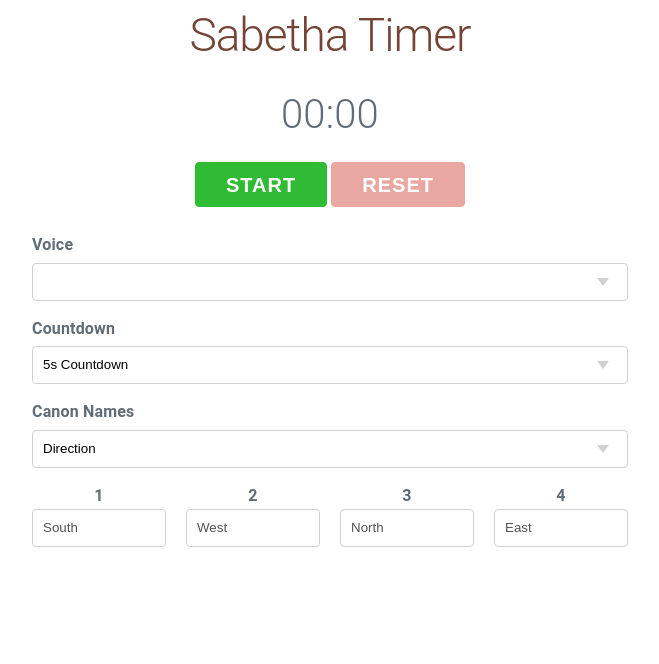
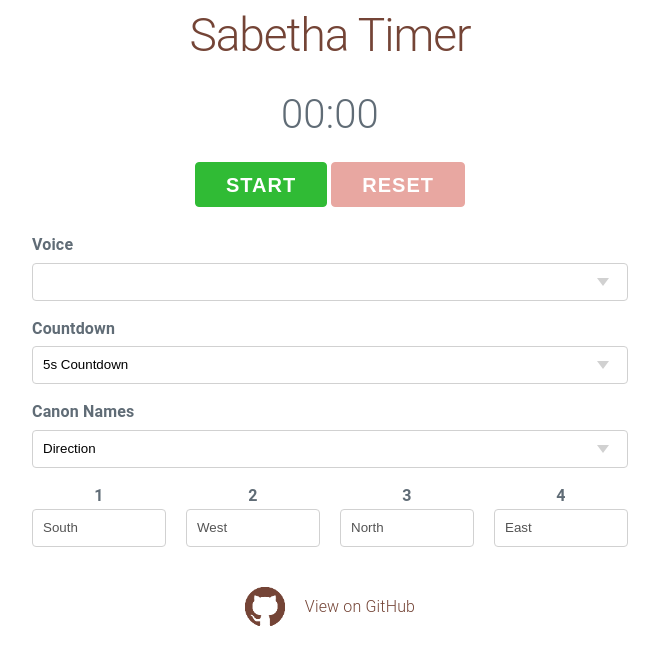
Before and after one commit to perrykaufman/sabetha-timer, a website built with webpack: page src/index.html in a window 1280 px wide. Shown: the whole page, without its empty margins (310-969 px from the left). Built offline with nearby package versions, Linux system fonts and the light colour scheme.

Commit message:
added github link

```diff
--- a/package.json
+++ b/package.json
@@ -3,6 +3,7 @@
     "@babel/core": "^7.3.4",
     "@babel/preset-env": "^7.3.4",
     "babel-loader": "^8.0.5",
+    "copy-webpack-plugin": "^5.0.2",
     "css-loader": "^2.1.1",
     "eslint": "^5.15.3",
     "eslint-config-airbnb-base": "^13.1.0",
--- a/src/index.html
+++ b/src/index.html
@@ -66,6 +66,10 @@
           </div>
         </fieldset>
       </form>
+      <a class="github-link" href="https://github.com/perrykaufman/sabetha-timer">
+        <img class="github-icon" src="images/github.png" alt="GitHub" target="_blank" />
+        <p class="github-text">View on GitHub</p>
+      </a>
     </div>
   </body>
 </html>
--- a/src/styles/main.sass
+++ b/src/styles/main.sass
@@ -83,6 +83,27 @@ $disabled-color: #606c76
   label
     margin: 0 1rem 0 0
 
+.github-link
+  align-items: center
+  display: flex
+  flex-flow: row nowrap
+  justify-content: center
+  margin: auto
+  padding: .5rem
+  width: 20rem
+
+  .github-icon
+    height: 4rem
+    width: 4rem
+
+  .github-text
+    color: $sabetha-color
+    margin: 0
+    padding: 0 0 0 2rem
+    transition: .2s all ease-in-out
+  &:hover .github-text
+    padding-left: 1rem
+
 @media (min-width: 40rem)
   .sabtimer-modal
     left: 50%
--- a/webpack.config.js
+++ b/webpack.config.js
@@ -1,10 +1,12 @@
 const HtmlWebpackPlugin = require("html-webpack-plugin");
 const MiniCssExtractPlugin = require("mini-css-extract-plugin");
+const CopyWebpackPlugin = require("copy-webpack-plugin");
 const path = require("path");
 
 const config = {
   mode: "production",
-  entry: "./src/index.js",
+  context: path.resolve(__dirname, "src"),
+  entry: "./index.js",
   output: {
     path: path.resolve(__dirname, "dist"),
     filename: "bundle.js"
@@ -12,7 +14,7 @@ const config = {
   module: {
     rules: [
       {
-        test: /(\.scss|\.sass)$/,
+        test: /\.(scss|sass)$/,
         use: [
           {
             loader: MiniCssExtractPlugin.loader,
@@ -36,10 +38,11 @@ const config = {
   },
   plugins: [
     new HtmlWebpackPlugin({
-      template: "./src/index.html",
+      template: "index.html",
       inject: "body"
     }),
-    new MiniCssExtractPlugin({})
+    new MiniCssExtractPlugin({}),
+    new CopyWebpackPlugin([{ from: "images", to: "images" }])
   ],
   resolve: {
     alias: {
```
Also changed, not shown: src/images/github.png (added), 1 other file.
